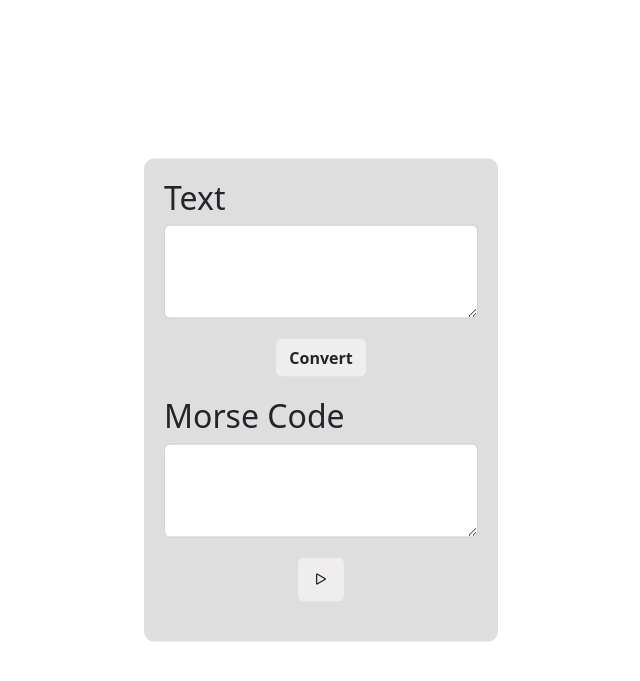
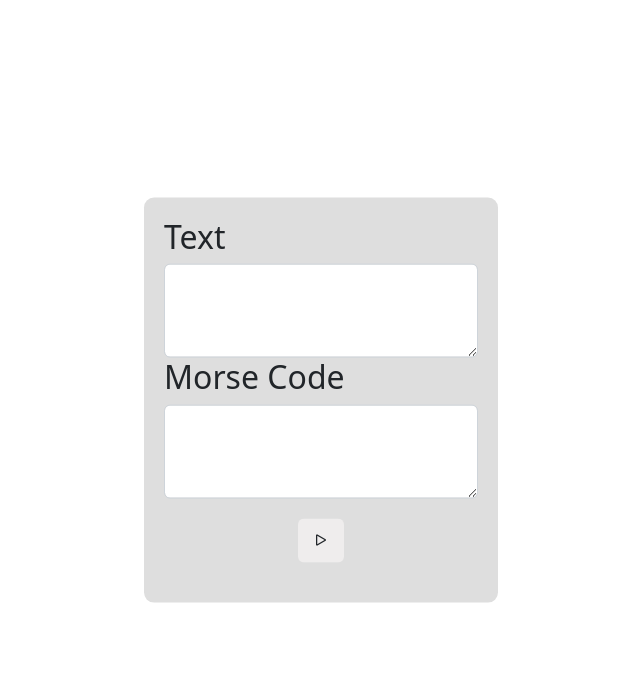
Before and after one commit to DuckOfTheBooBoo/node-python-morse-translator, a Python web app: template templates/index.html in a window 1280 px wide. Shown: the top 681 px of the page, without its empty margins (319-959 px from the left). Run offline with Jinja, Linux system fonts and the light colour scheme; the template is opened without the code that fills it, so the values that code supplies are empty.

Commit message:
Removed convert button since deciding to AJAX

```diff
--- a/templates/index.html
+++ b/templates/index.html
@@ -75,10 +75,6 @@
             </div>
         </div>
 
-        <div class="btn-convert">
-            <button class="btn convert" id="btn-convert">Convert</button>
-        </div>
-
         <div class="morse-container">
             <div class="top-part">
                 <h2>
```
